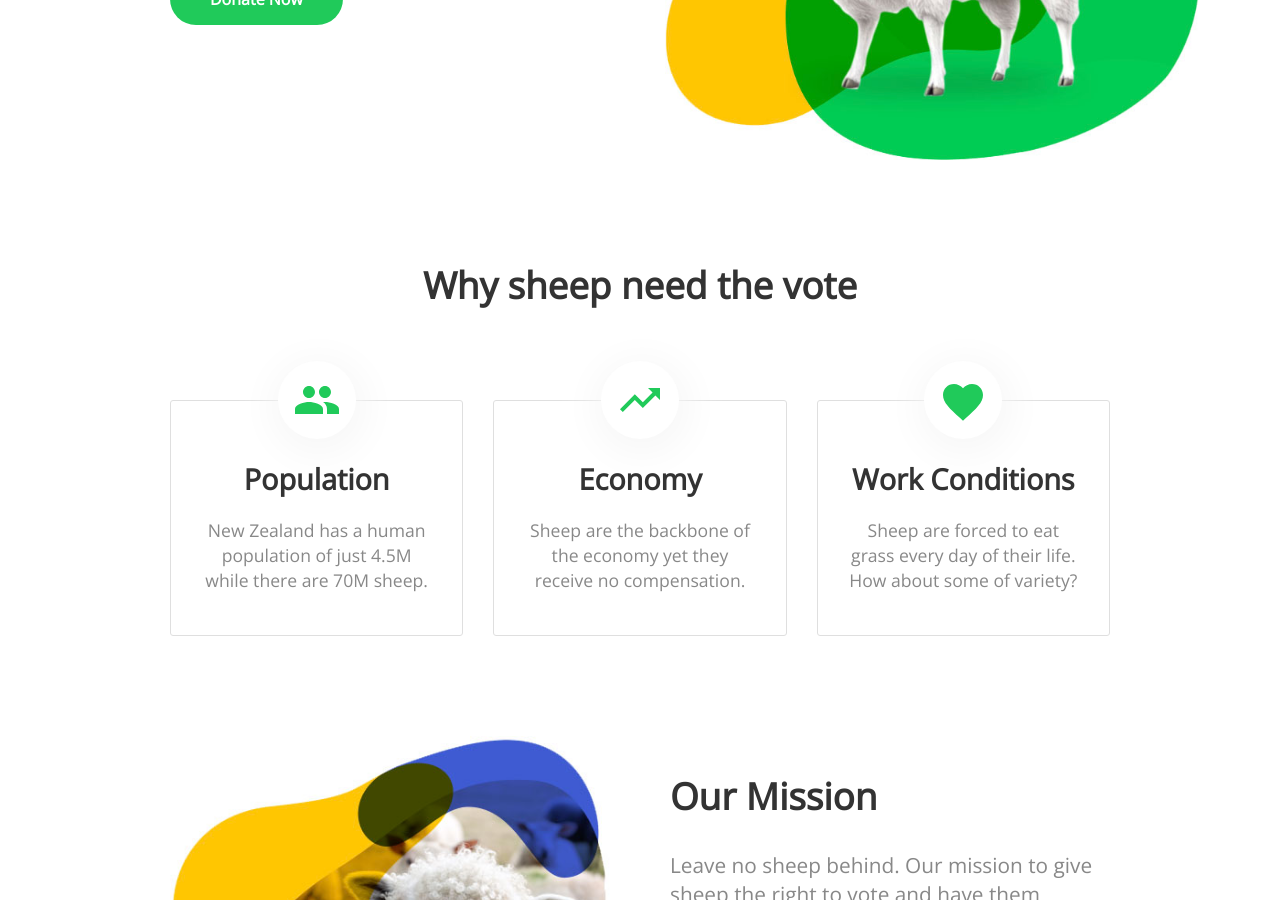
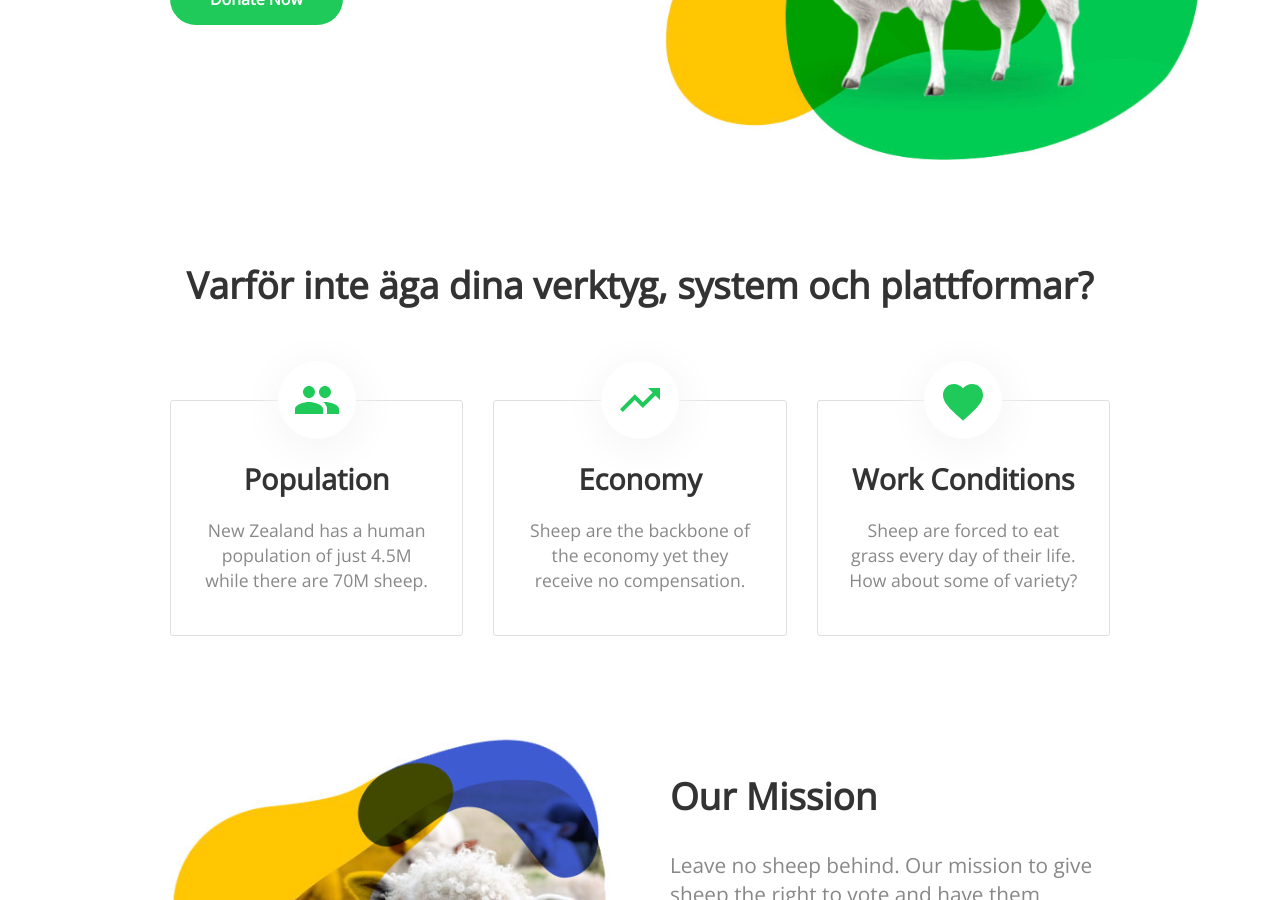
Before and after one commit to Sakrecoer/mittdata.se, a Jekyll site: the page built from index.html, in a window 1280 px wide and 900 px high, scrolled down 464 px. Built offline with Jekyll 4.4.1, drawn with Linux system fonts in a browser that asks for light colours; nearby versions of some CDN libraries; a script that is not in the unit is left out.

Commit message:
Updated 'index.html' via CloudCannon

```diff
--- a/index.html
+++ b/index.html
@@ -26,7 +26,7 @@
 
 <div class="container">
 	<h2 class="editable" style="text-align: center;">
-		Why sheep need the vote
+		Varf&ouml;r inte &auml;ga dina verktyg, system och plattformar?
 	</h2>
 
 	<ul class="thirds">
```
